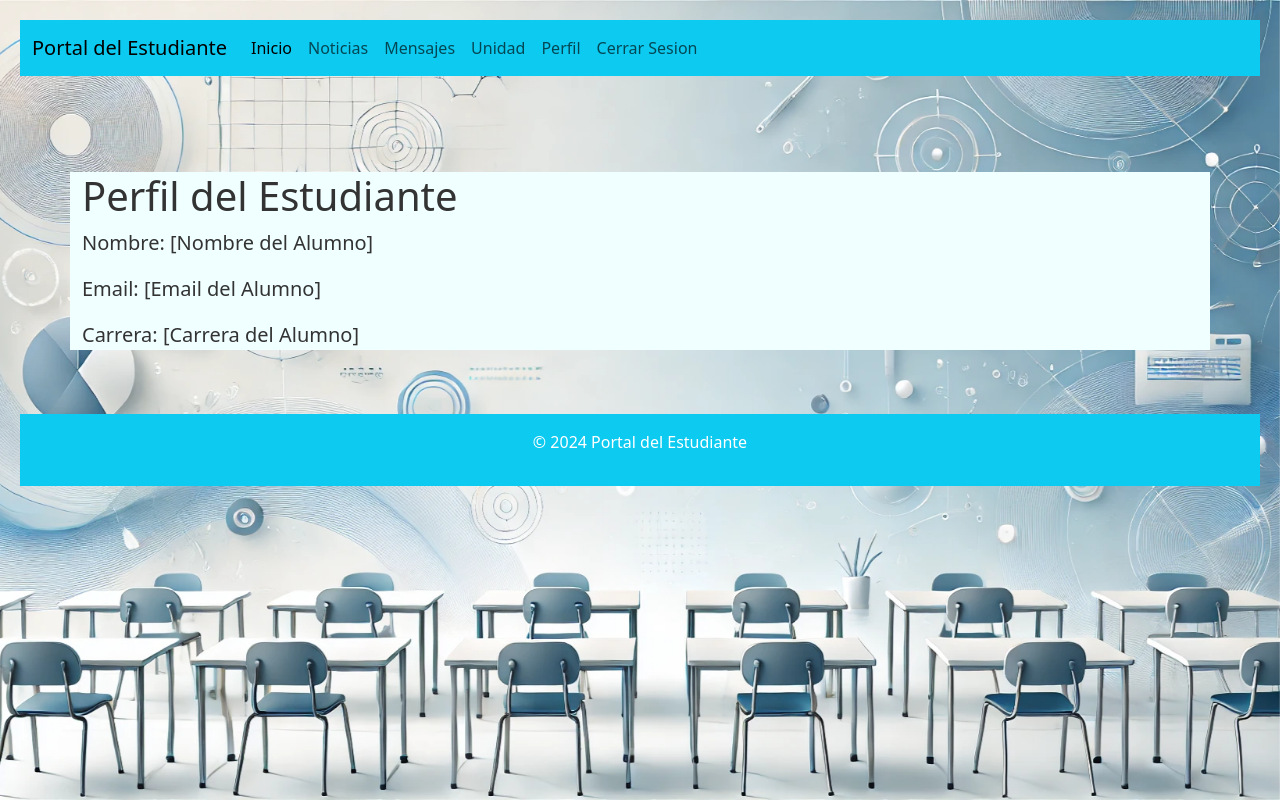
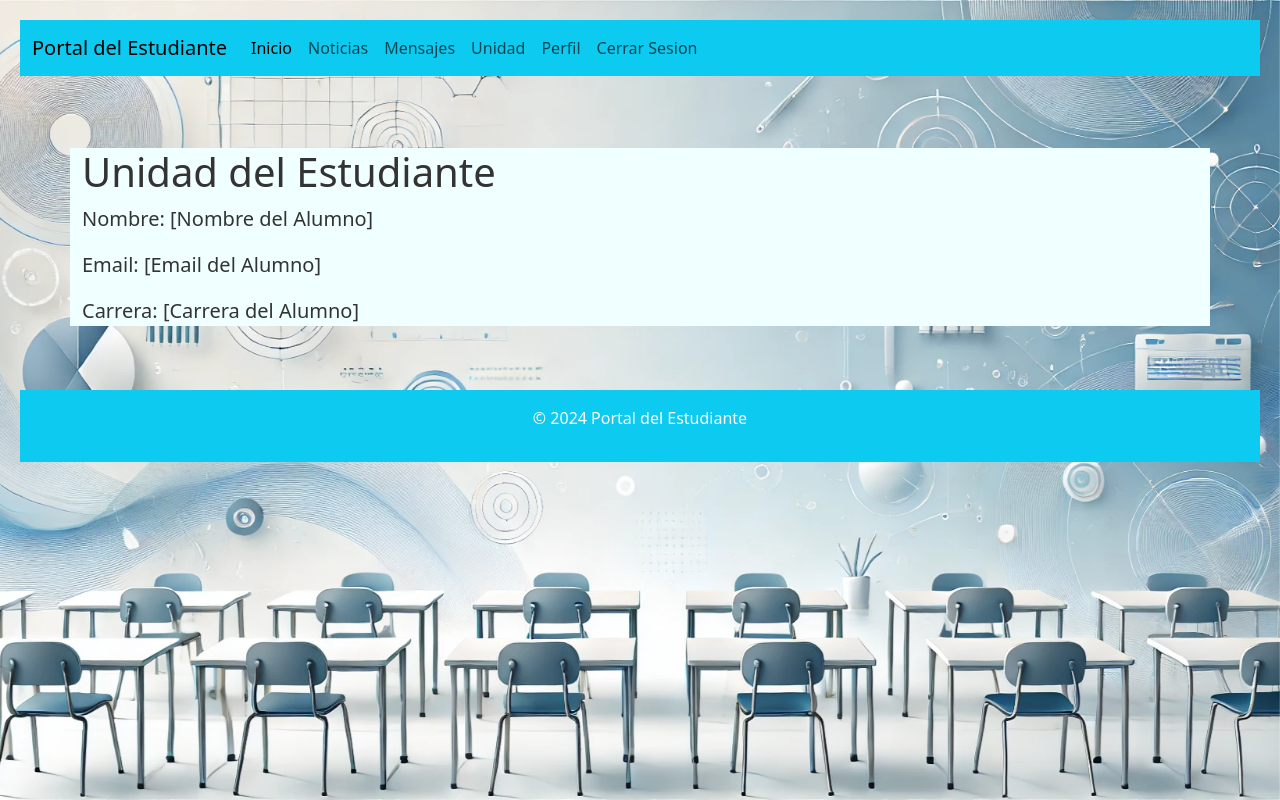
Before and after one commit to jmisoardi/Proyecto_tesis, a PHP site: page /Proyecto_tesis/secciones/alumno/unidad.php in a window 1280 px wide. Run offline with PHP 8.4, Linux system fonts and the light colour scheme; the visitor is signed in with stand-in values (Sample User, id 1).

Commit message:
Se trabajo en la sintaxis (br) en alumno y docente

```diff
--- a/secciones/alumno/mensaje.php
+++ b/secciones/alumno/mensaje.php
@@ -1,5 +1,6 @@
 
 <?php include("templates_alu/header_alu.php")?>
+<br>
 <!DOCTYPE html>
 <html lang="es">
 <head>
--- a/secciones/alumno/noticia.php
+++ b/secciones/alumno/noticia.php
@@ -1,6 +1,6 @@
 
 <?php include("templates_alu/header_alu.php")?>
-<br><br>
+<br>
 <!DOCTYPE html>
 <html lang="es">
 <head>
--- a/secciones/alumno/perfil.php
+++ b/secciones/alumno/perfil.php
@@ -1,6 +1,7 @@
 
 <?php include("templates_alu/header_alu.php")?>
-<br><br>
+<br>
+
 <!DOCTYPE html>
 <html lang="es">
 <head>
--- a/secciones/alumno/unidad.php
+++ b/secciones/alumno/unidad.php
@@ -1,6 +1,6 @@
 
 <?php include("templates_alu/header_alu.php")?>
-<br><br>
+<br>
 <!DOCTYPE html>
 <html lang="es">
 <head>
@@ -10,7 +10,7 @@
 </head>
     <body>
         <div class="container mt-5" style="background-color:azure">
-            <h1>Perfil del Estudiante</h1>
+            <h1>Unidad del Estudiante</h1>
             <p class="lead">Nombre: [Nombre del Alumno]</p>
             <p class="lead">Email: [Email del Alumno]</p>
             <p class="lead">Carrera: [Carrera del Alumno]</p>
--- a/secciones/docente/mensaje_doc.php
+++ b/secciones/docente/mensaje_doc.php
@@ -1,6 +1,6 @@
 
 <?php include("templates_doc/header_doc.php")?>
-<br><br>
+<br>
 <!DOCTYPE html>
 <html lang="es">
 <head>
--- a/secciones/docente/noticia_doc.php
+++ b/secciones/docente/noticia_doc.php
@@ -1,6 +1,6 @@
 
 <?php include("templates_doc/header_doc.php")?>
-<br><br>
+<br>
 <!DOCTYPE html>
 <html lang="es">
 <head>
--- a/secciones/docente/perfil_doc.php
+++ b/secciones/docente/perfil_doc.php
@@ -1,6 +1,6 @@
 
 <?php include("templates_doc/header_doc.php")?>
-<br><br>
+<br>
 <!DOCTYPE html>
 <html lang="es">
 <head>
--- a/secciones/docente/unidad_doc.php
+++ b/secciones/docente/unidad_doc.php
@@ -1,6 +1,6 @@
 
 <?php include("templates_doc/header_doc.php")?>
-<br><br>
+<br>
 <!DOCTYPE html>
 <html lang="es">
 <head>
```
